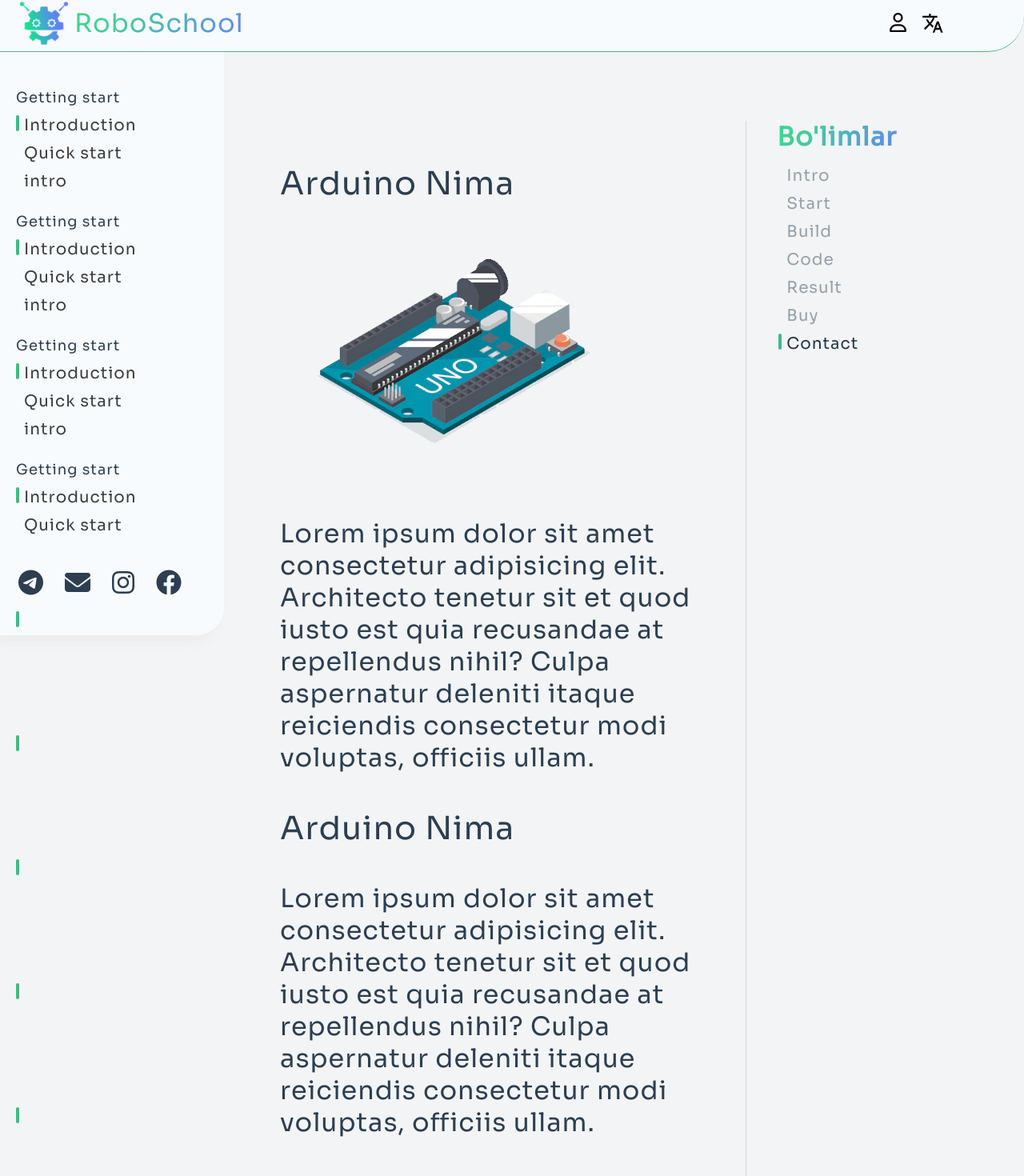
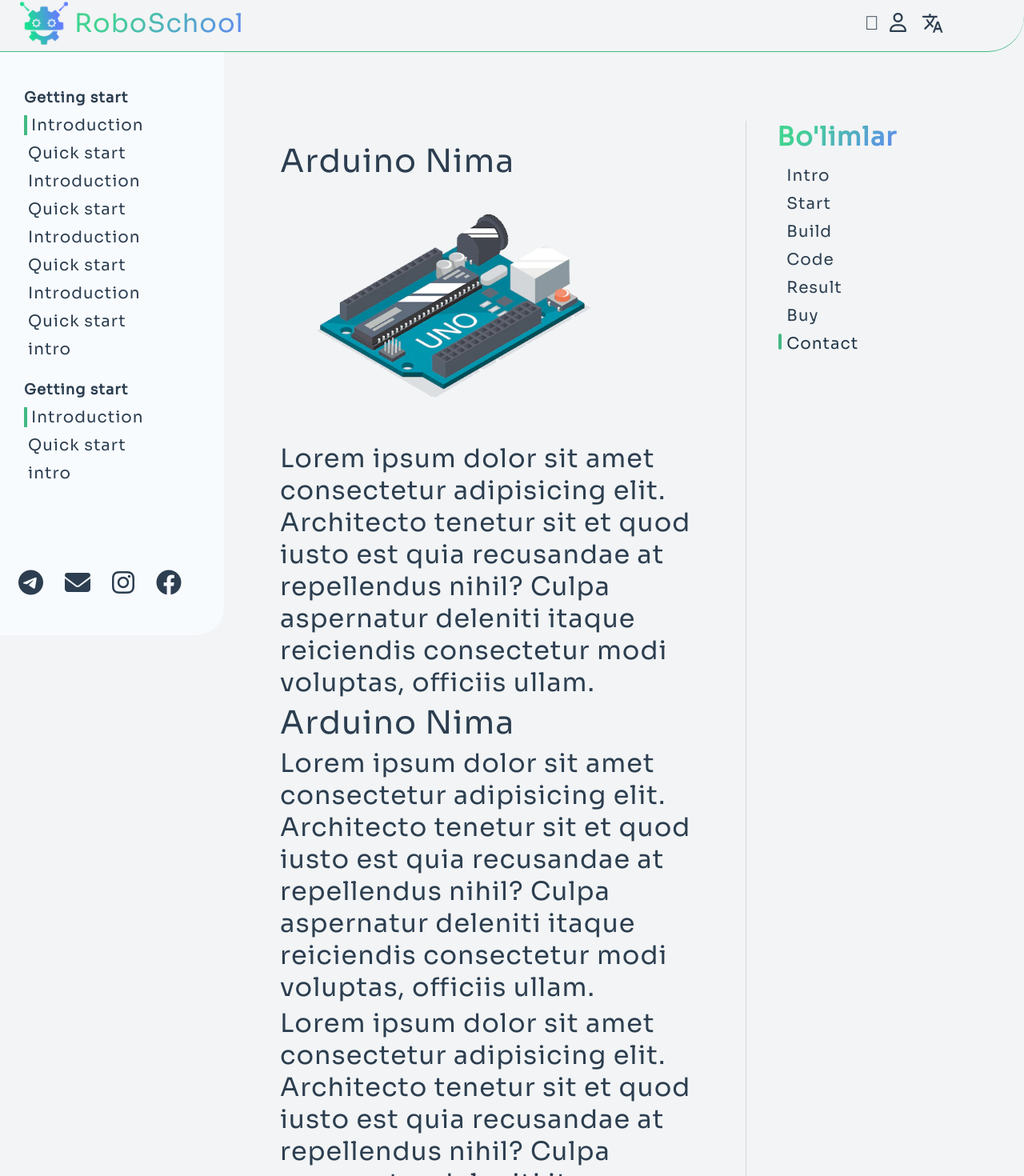
Before and after one commit to safarbek0227/roboschool, a Vue app: page /learn#div7 in a window 1280 px wide. Shown: the part 6-1476 px from the top of the page at 80% size. Built offline with nearby package versions, Linux system fonts and the light colour scheme; some icons are missing.

Commit message:
add toggle color
create root

```diff
--- a/public/css/framework.css
+++ b/public/css/framework.css
@@ -1,7 +1,7 @@
 h1, .h1,h2, .h2,h3, .h3,h4, .h4,h5, .h5,h6, .h6{
     font-style:normal;
     font-weight: 600;
-    /* margin: 10px; */
+    margin:5px 0;
 }
 h1, .h1{
     font-size: 3rem;
@@ -1554,6 +1554,9 @@
 .m-0{
     margin: 0;
 }
+.m-1{
+    margin;
+}
 .text-warning{
     color: #FFC801;
 }
@@ -1574,5 +1577,184 @@
     background: #42d392;
 }
 .overflow-auto{
-    overflow-y: scroll;
-}
+    overflow-y: auto;
+}
+
+
+.m-1 {
+    margin: .25rem !important
+}
+
+.m-2 {
+    margin: .5rem !important
+}
+
+.m-3 {
+    margin: 1rem !important
+}
+
+.m-4 {
+    margin: 1.5rem !important
+}
+
+.m-5 {
+    margin: 3rem !important
+}
+
+.m-auto {
+    margin: auto !important
+}
+
+.mx-0 {
+    margin-right: 0 !important;
+    margin-left: 0 !important
+}
+
+.mx-1 {
+    margin-right: .25rem !important;
+    margin-left: .25rem !important
+}
+
+.mx-2 {
+    margin-right: .5rem !important;
+    margin-left: .5rem !important
+}
+
+.mx-3 {
+    margin-right: 1rem !important;
+    margin-left: 1rem !important
+}
+
+.mx-4 {
+    margin-right: 1.5rem !important;
+    margin-left: 1.5rem !important
+}
+
+.mx-5 {
+    margin-right: 3rem !important;
+    margin-left: 3rem !important
+}
+
+.mx-auto {
+    margin-right: auto !important;
+    margin-left: auto !important
+}
+
+.my-0 {
+    margin-top: 0 !important;
+    margin-bottom: 0 !important
+}
+
+.my-1 {
+    margin-top: .25rem !important;
+    margin-bottom: .25rem !important
+}
+
+.my-2 {
+    margin-top: .5rem !important;
+    margin-bottom: .5rem !important
+}
+
+.my-3 {
+    margin-top: 1rem !important;
+    margin-bottom: 1rem !important
+}
+
+.my-4 {
+    margin-top: 1.5rem !important;
+    margin-bottom: 1.5rem !important
+}
+
+.my-5 {
+    margin-top: 3rem !important;
+    margin-bottom: 3rem !important
+}
+
+.my-auto {
+    margin-top: auto !important;
+    margin-bottom: auto !important
+}
+
+.mt-0 {
+    margin-top: 0 !important
+}
+
+.mt-1 {
+    margin-top: .25rem !important
+}
+
+.mt-2 {
+    margin-top: .5rem !important
+}
+
+.mt-3 {
+    margin-top: 1rem !important
+}
+
+.mt-4 {
+    margin-top: 1.5rem !important
+}
+
+.mt-5 {
+    margin-top: 3rem !important
+}
+
+.mt-auto {
+    margin-top: auto !important
+}
+
+.me-0 {
+    margin-right: 0 !important
+}
+
+.me-1 {
+    margin-right: .25rem !important
+}
+
+.me-2 {
+    margin-right: .5rem !important
+}
+
+.me-3 {
+    margin-right: 1rem !important
+}
+
+.me-4 {
+    margin-right: 1.5rem !important
+}
+
+.me-5 {
+    margin-right: 3rem !important
+}
+
+.me-auto {
+    margin-right: auto !important
+}
+
+.mb-0 {
+    margin-bottom: 0 !important
+}
+
+.mb-1 {
+    margin-bottom: .25rem !important
+}
+
+.mb-2 {
+    margin-bottom: .5rem !important
+}
+
+.mb-3 {
+    margin-bottom: 1rem !important
+}
+
+.mb-4 {
+    margin-bottom: 1.5rem !important
+}
+
+.mb-5 {
+    margin-bottom: 3rem !important
+}
+
+.mb-auto {
+    margin-bottom: auto !important
+}
--- a/public/css/styles.css
+++ b/public/css/styles.css
@@ -5,14 +5,23 @@
     font-style: normal;
     outline: none;
     box-sizing: border-box;
-    transition: all 0.5s ease-in;
+    transition: all 0.3s ease-in;
     letter-spacing: 1px;
 }
-/* ::-webkit-scrollbar {
-    display: none;
-} */
-
-
+:root{
+    --theme: #F2F4F5;
+    --color: #2c3e50;
+    --nav-color: #F8FBFE;
+}
+html{
+    transition: color 0s;
+}
+html.dark{
+    transition: color 0s;
+    --theme: #1a1a1a;
+    --color: #ebebeb80 ;
+    --nav-color: #0E0D11;
+}
 h1,h2,h3,h4,h5,h6{
     font-weight: 500;
 }
@@ -29,7 +38,8 @@
     padding: 0;
     overflow-x: hidden;
     font-family: "Kaushan Script", cursive !important;
-    background: #F2F4F5;
+    background: var(--theme);
+    color: var(--color)
 }
 .page{
     padding: 90px 5px;
@@ -47,5 +57,4 @@
     -webkit-font-smoothing: antialiased;
     -moz-osx-font-smoothing: grayscale;
     text-align: center;
-    color: #2c3e50;
 }
--- a/public/index.html
+++ b/public/index.html
@@ -1,5 +1,5 @@
 <!DOCTYPE html>
-<html lang="">
+<html lang="Uz">
   <head>
     <meta charset="utf-8">
     <meta http-equiv="X-UA-Compatible" content="IE=edge">
--- a/src/assets/dashNavbar.css
+++ b/src/assets/dashNavbar.css
@@ -8,7 +8,7 @@
     justify-content: space-between;
     border-bottom: 1px solid #42b983;
     border-bottom-right-radius: 45px;
-    background: #F8FBFE;
+    background: var(--theme);
     padding: 5px 100px 5px 25px;
     z-index: 90;
   }
@@ -35,7 +35,7 @@
 
   nav a {
     text-decoration: none;
-    color: #323658;
+    color: var(--color)
   }
 
   nav a:hover {
@@ -53,11 +53,12 @@
   }
 
   .menu-bar i {
-    color: #050505;
+    color: var(--color);
     font-size: x-large;
     margin: 0px 6px;
   }
   nav .menu-bar svg{
+    fill: var(--color);
     margin-top: 5px;
   }
   .menu-bar i:hover {
@@ -82,10 +83,9 @@
     width: 280px;
     height: 100vh;
     text-align: left;
-    background: #F8FBFE;
+    background: var(--nav-color);
     padding: 90px 10px 45px 10px;
     border-bottom-right-radius: 35px;
-    box-shadow: -6px 11px 11px 0px #eee;
     flex-direction: column;
     z-index: 5;
   }
@@ -109,29 +109,25 @@
     list-style: none;
     padding-inline-start: 10px;
     margin-top: 25px;
+    margin-left: 10px;
   }
   .sidebar ul span{
-    color: #213547f1;
+    color: var(--color);
     line-height: 20px;
     font-size: 18px;
-    font-weight: 500;
+    font-weight: 700;
   }
   .sidebar ul li{
     margin-top: 10px;
   }
   .sidebar ul a{
-    margin-left: 10px;
     font-size: 18;
-    color: #3c3c3c;
+    color: var(--color);
+    padding-left: 5px;
+    transition: border 0s;
   }
-  .sidebar ul a.active::before {
-    content: "";
-    position: absolute;
-    margin-left: -10px;
-    width: 4px;
-    height: 20px;
-    border-radius: 5px;
-    background: #42b983;
+  .sidebar ul a.active{
+    border-left: 4px solid #42b983;
   }
   .page-data{
     /* background-color: #F2F4F5; */
@@ -199,7 +195,6 @@
       width: 100vw;
       height: 60px;
       justify-content: space-around;
-      background-color: #fff;
       padding: 20px 20px;
       bottom: 0;
       box-shadow: -2px -1px 7px #eee;
@@ -209,7 +204,6 @@
     }
     nav .menu-bar a.active {
       color: #42b983;
-      background-color: #eee;
       padding: 10px;
       border-radius: 15px;
       transition: all 0.2s;
--- a/src/assets/navbar.css
+++ b/src/assets/navbar.css
@@ -7,7 +7,8 @@
     align-items: center;
     justify-content: space-between;
     border-bottom: 1px solid #42b983;
-    background: #F8FBFE;
+    background: var(--theme);
+    color: var(--color);
     padding: 5px 100px 5px 100px;
     z-index: 900;
   }
@@ -44,7 +45,7 @@
 
   nav a {
     text-decoration: none;
-    color: #323658;
+    color: var(--color);
   }
 
   nav a:hover {
@@ -62,11 +63,12 @@
   }
 
   .menu-bar i {
-    color: #050505;
+    color: var(--color);
     font-size: x-large;
     margin: 0px 6px;
   }
   nav .menu-bar svg{
+    fill: var(--color);
     margin-top: 5px;
   }
   .menu-bar i:hover {
--- a/src/components/DashNavbar.vue
+++ b/src/components/DashNavbar.vue
@@ -6,6 +6,11 @@
       <span class="text-gradient">RoboSchool</span>
     </a>
     <div class="menu-bar">
+      <i
+        class="fa-duotone"
+        :class="[color ? 'fa-sun' : 'fa-moon']"
+        @click="toggleTheme"
+      ></i>
       <router-link to="/profile">
         <i class="fa-regular fa-user"></i>
       </router-link>
@@ -58,162 +63,26 @@
             >
           </li>
           <li>
-            <router-link :to="{ name: 'docs', params: { slug: 'about' } }"
-              >intro</router-link
-            >
-          </li>
-        </ul>
-        <ul>
-          <li><span>Getting start</span></li>
-          <li>
-            <router-link :to="{ name: 'intro' }">Introduction</router-link>
+            <router-link :to="{ name: 'docs', params: { slug: 'fours' } }">Introduction</router-link>
           </li>
           <li>
-            <router-link :to="{ name: 'docs', params: { slug: 'home' } }"
+            <router-link :to="{ name: 'docs', params: { slug: 'about' } }"
               >Quick start</router-link
             >
           </li>
           <li>
-            <router-link :to="{ name: 'docs', params: { slug: 'about' } }"
-              >intro</router-link
-            >
-          </li>
-        </ul>
-        <ul>
-          <li><span>Getting start</span></li>
-          <li>
-            <router-link :to="{ name: 'intro' }">Introduction</router-link>
+            <router-link :to="{ name: 'docs', params: { slug: 'fours' } }">Introduction</router-link>
           </li>
           <li>
-            <router-link :to="{ name: 'docs', params: { slug: 'home' } }"
+            <router-link :to="{ name: 'docs', params: { slug: 'third' } }"
               >Quick start</router-link
             >
           </li>
           <li>
-            <router-link :to="{ name: 'docs', params: { slug: 'about' } }"
-              >intro</router-link
-            >
-          </li>
-        </ul>
-        <ul>
-          <li><span>Getting start</span></li>
-          <li>
-            <router-link :to="{ name: 'intro' }">Introduction</router-link>
+            <router-link :to="{ name: 'docs', params: { slug: 'fours' } }">Introduction</router-link>
           </li>
           <li>
-            <router-link :to="{ name: 'docs', params: { slug: 'home' } }"
-              >Quick start</router-link
-            >
-          </li>
-          <li>
-            <router-link :to="{ name: 'docs', params: { slug: 'about' } }"
-              >intro</router-link
-            >
-          </li>
-        </ul>
-        <ul>
-          <li><span>Getting start</span></li>
-          <li>
-            <router-link :to="{ name: 'intro' }">Introduction</router-link>
-          </li>
-          <li>
-            <router-link :to="{ name: 'docs', params: { slug: 'home' } }"
-              >Quick start</router-link
-            >
-          </li>
-          <li>
-            <router-link :to="{ name: 'docs', params: { slug: 'about' } }"
-              >intro</router-link
-            >
-          </li>
-        </ul>
-        <ul>
-          <li><span>Getting start</span></li>
-          <li>
-            <router-link :to="{ name: 'intro' }">Introduction</router-link>
-          </li>
-          <li>
-            <router-link :to="{ name: 'docs', params: { slug: 'home' } }"
-              >Quick start</router-link
-            >
-          </li>
-          <li>
-            <router-link :to="{ name: 'docs', params: { slug: 'about' } }"
-              >intro</router-link
-            >
-          </li>
-        </ul>
-        <ul>
-          <li><span>Getting start</span></li>
-          <li>
-            <router-link :to="{ name: 'intro' }">Introduction</router-link>
-          </li>
-          <li>
-            <router-link :to="{ name: 'docs', params: { slug: 'home' } }"
-              >Quick start</router-link
-            >
-          </li>
-          <li>
-            <router-link :to="{ name: 'docs', params: { slug: 'about' } }"
-              >intro</router-link
-            >
-          </li>
-        </ul>
-        <ul>
-          <li><span>Getting start</span></li>
-          <li>
-            <router-link :to="{ name: 'intro' }">Introduction</router-link>
-          </li>
-          <li>
-            <router-link :to="{ name: 'docs', params: { slug: 'home' } }"
-              >Quick start</router-link
-            >
-          </li>
-          <li>
-            <router-link :to="{ name: 'docs', params: { slug: 'about' } }"
-              >intro</router-link
-            >
-          </li>
-        </ul>
-        <ul>
-          <li><span>Getting start</span></li>
-          <li>
-            <router-link :to="{ name: 'intro' }">Introduction</router-link>
-          </li>
-          <li>
-            <router-link :to="{ name: 'docs', params: { slug: 'home' } }"
-              >Quick start</router-link
-            >
-          </li>
-          <li>
-            <router-link :to="{ name: 'docs', params: { slug: 'about' } }"
-              >intro</router-link
-            >
-          </li>
-        </ul>
-        <ul>
-          <li><span>Getting start</span></li>
-          <li>
-            <router-link :to="{ name: 'intro' }">Introduction</router-link>
-          </li>
-          <li>
-            <router-link :to="{ name: 'docs', params: { slug: 'home' } }"
-              >Quick start</router-link
-            >
-          </li>
-          <li>
-            <router-link :to="{ name: 'docs', params: { slug: 'about' } }"
-              >intro</router-link
-            >
-          </li>
-        </ul>
-        <ul>
-          <li><span>Getting start</span></li>
-          <li>
-            <router-link :to="{ name: 'intro' }">Introduction</router-link>
-          </li>
-          <li>
-            <router-link :to="{ name: 'docs', params: { slug: 'home' } }"
+            <router-link :to="{ name: 'docs', params: { slug: 'fours' } }"
               >Quick start</router-link
             >
           </li>
@@ -262,12 +131,18 @@
   data() {
     return {
       navbar: true,
-      isLoading: true,
+      color: true,
     };
   },
   watch: {
     $route() {
       this.navbar = true;
+    },
+  },
+  methods: {
+    toggleTheme() {
+      this.color = !this.color;
+      document.documentElement.className = this.color ? "light" : "dark";
     },
   },
 };
--- a/src/components/MainNavbar.vue
+++ b/src/components/MainNavbar.vue
@@ -11,9 +11,10 @@
       <li><router-link to="/learn">Learn</router-link></li>
       <li><router-link to="/about">Shop</router-link></li>
       <li><router-link to="/about">New</router-link></li>
-      <li><router-link to="/about">Contact</router-link></li>
+      <li><router-link to="/about">{{this.color ? 'light': 'dark'}}</router-link></li>
     </ul>
     <div class="menu-bar">
+      <i class="fa-duotone"  :class="[color ? 'fa-sun' : 'fa-moon']" @click="toggleTheme" ></i>
       <router-link to="/profile">
         <i class="fa-regular fa-user"></i>
       </router-link>
@@ -44,10 +45,8 @@
           />
         </svg>
       </a>
-
-      <i
-        class="fa-regular rb-md-block"
-        :class="[navbar ? 'fa-bars' : 'fa-x', 'fa-bars']"
+      <i class="fa-regular rb-md-block"
+        :class="[navbar ? 'fa-bars' : 'fa-x']"
         @click="this.navbar = !this.navbar"
       ></i>
     </div>
@@ -65,12 +64,19 @@
   data() {
     return {
       navbar: true,
+      color: true,
     };
   },
   watch: {
     $route() {
       this.navbar = true;
     },
+  },
+  methods: {
+    toggleTheme(){
+      this.color = !this.color
+      document.documentElement.className  = this.color ? 'light': 'dark'
+    }
   },
   mounted() {
     document.onreadystatechange = () => {
--- a/src/views/dashboard/intro-page.vue
+++ b/src/views/dashboard/intro-page.vue
@@ -222,7 +222,7 @@
   text-transform: capitalize;
 }
 .sidebar-links {
-  color: #21354770;
+  color: var(--color) + 70;
   transition: 0;
 }
 .sidebar-links.hash-active {
```
Also changed, not shown: src/views/main/HomeView.vue (+31 -0 lines).
